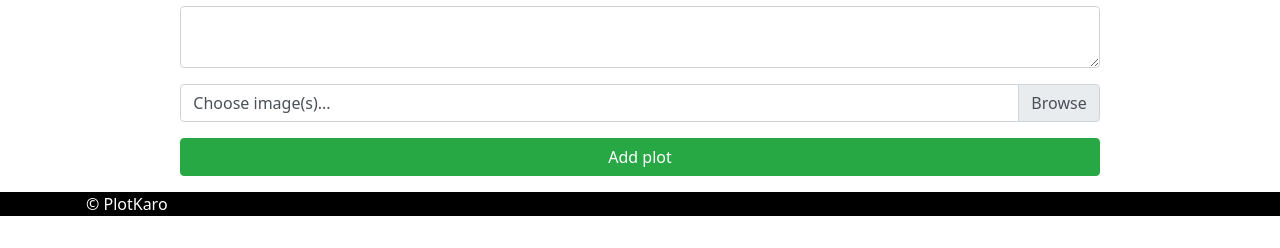
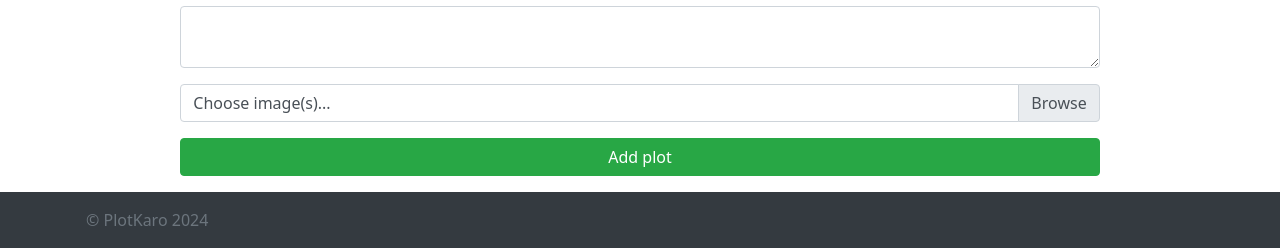
Before and after one commit to SidhantB14/PlotKaro, a Node server app: page /plots/new in a window 1280 px wide. Shown: the part 644-892 px from the top of the page. Before the commit the page ends 860 px from the top, so only its background shows below. Run offline with Node 20, Linux system fonts and the light colour scheme; the visitor is signed in with stand-in values (Sample User, id 1); some libraries are stand-ins or nearby versions.

Commit message:
first commit

```diff
--- a/views/partials/footer.ejs
+++ b/views/partials/footer.ejs
@@ -1,9 +1,5 @@
-<footer class="ft">
-    <div class="container">
-      <div class="row">
-        <div class="col">
-            <span class="">&copy; PlotKaro</span>
-        </div>
-      </div>
-    </div>
-  </footer>
+<footer class="footer bg-dark py-3 mt-auto">
+  <div class="container">
+      <span class="text-muted">&copy; PlotKaro 2024</span>
+  </div>
+</footer>
```
